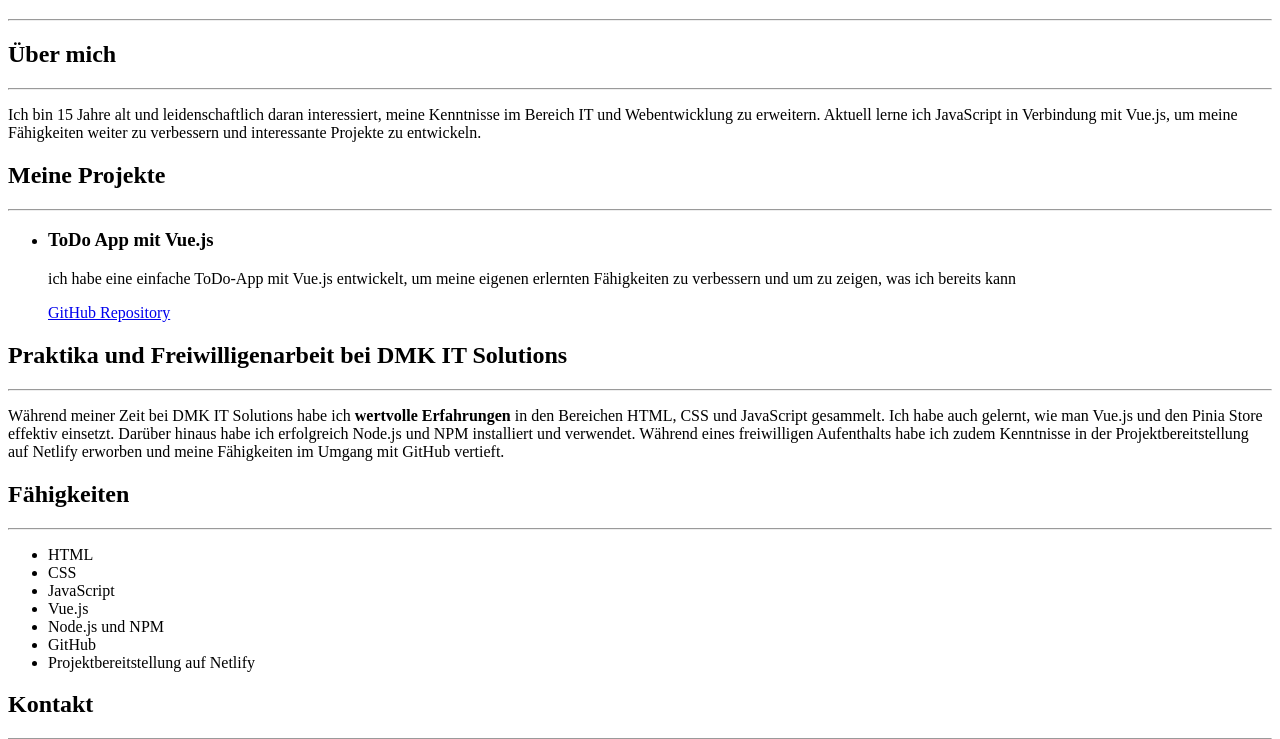
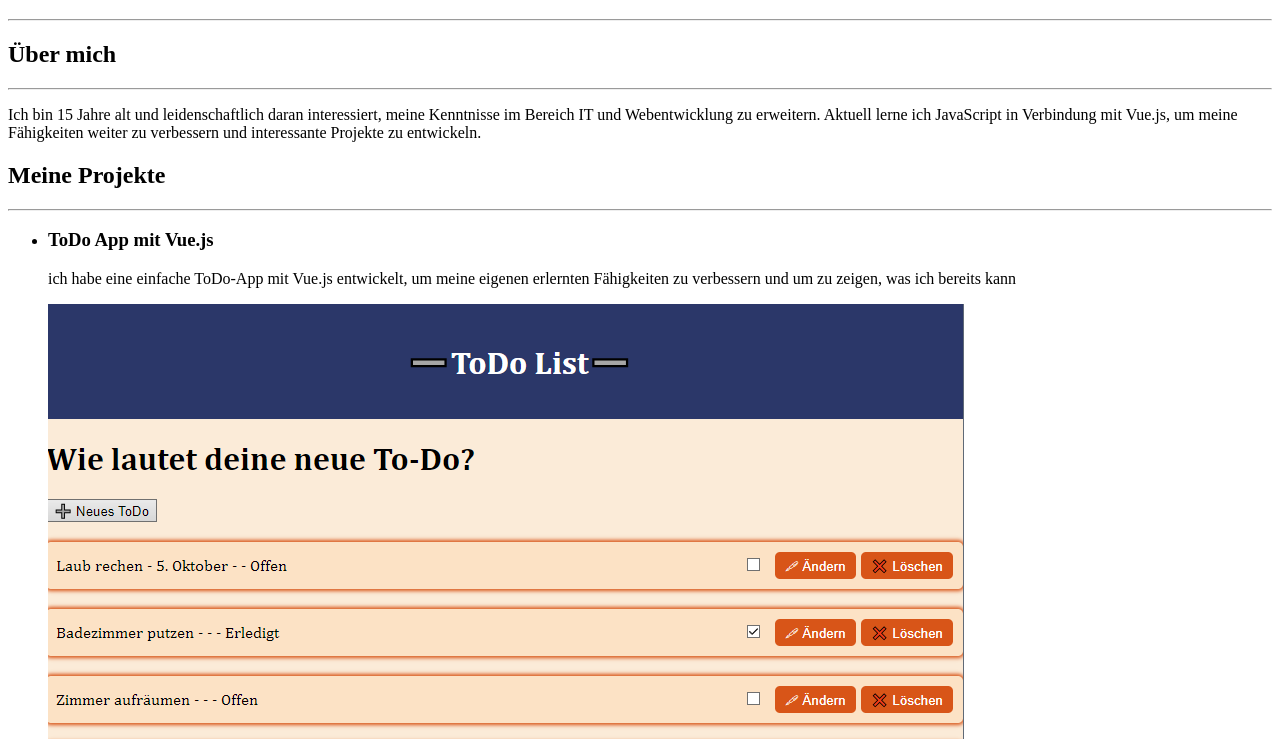
Before and after one commit to Finn-paulsen/Finn-paulsen.github.io, a plain HTML site: page index.html in a window 1280 px wide. Shown: the part 61-800 px from the top of the page. Drawn offline with Linux system fonts and the light colour scheme.

Commit message:
Add files via upload

```diff
--- a/index.html
+++ b/index.html
@@ -22,7 +22,8 @@
             <li>
                 <h3>ToDo App mit Vue.js</h3>
                 <p>ich habe eine einfache ToDo-App mit Vue.js entwickelt, um meine eigenen erlernten Fähigkeiten zu verbessern und um zu zeigen, was ich bereits kann</p>
-                <a href="https://github.com/Finn-paulsen/MeinerstesVueProjekt" target="_blank">GitHub Repository</a>
+                <img src="/Bilder/ToDo.png" alt="ToDo App">
+                <a href="https://github.com/Finn-paulsen/To-Do_App" target="_blank">GitHub Repository</a>
             </li>
         </ul>
     </section>
```
Also changed, not shown: Bilder/ToDo.png (added).
